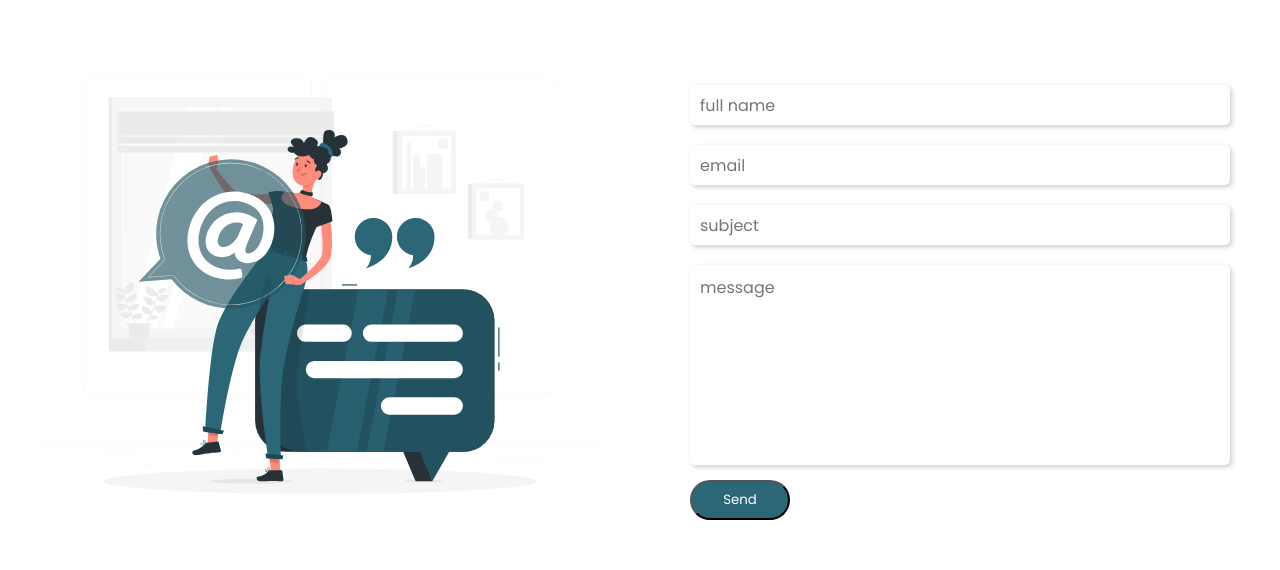
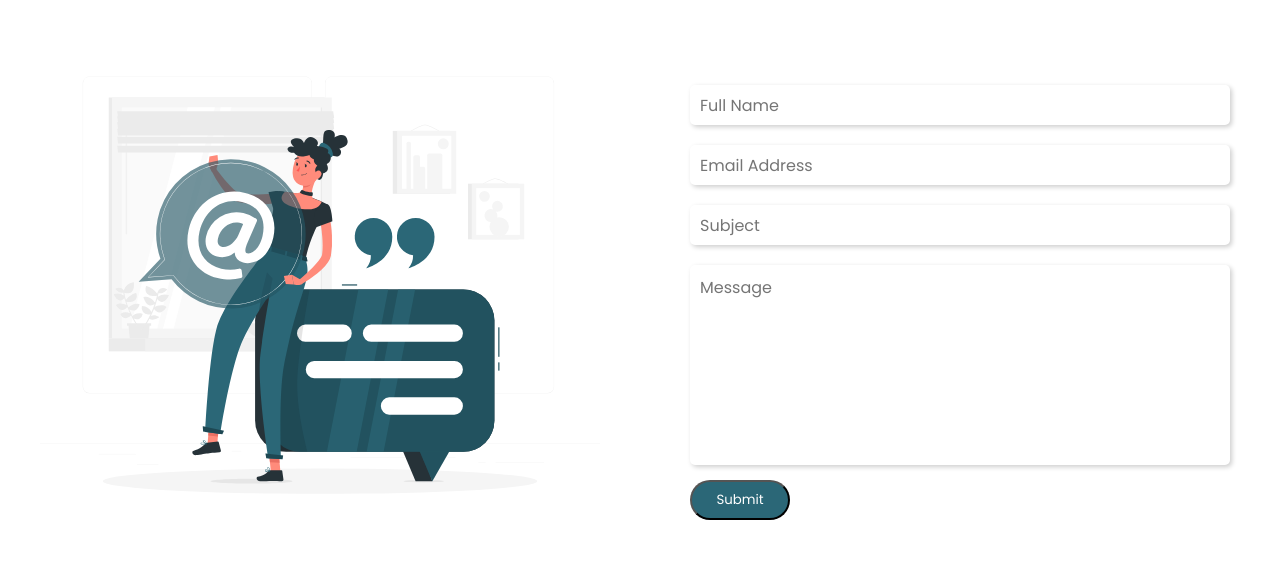
Before and after one commit to miraqeelhassan/starwebservices, a plain HTML site: page index.html in a window 1280 px wide. Shown: the part 5501-6071 px from the top of the page. Drawn offline with nearby package versions, Linux system fonts and the light colour scheme.

Commit message:
Update index.html

```diff
--- a/index.html
+++ b/index.html
@@ -311,14 +311,14 @@
     <form action="https://formsubmit.co/39a42aa3ed4ee76cc43174e767409c8c" method="POST">
 
       <div class="inputBox">
-        <input type="text" name="name" placeholder="full name" id="Name" required="">
+        <input type="text" name="name" placeholder="Full Name" id="Name" required="">
       </div>
 
-      <input type="email" name="email" placeholder="email" id="Sender" required="">
+      <input type="email" name="email" placeholder="Email Address" id="Sender" required="">
 
-      <input type="text" name="subject" placeholder="subject" id="Subject" required="">
+      <input type="text" name="subject" placeholder="Subject" id="Subject" required="">
 
-      <textarea name="message" cols="30" rows="10" placeholder="message" id="Message" required=""></textarea>
+      <textarea name="message" cols="30" rows="10" placeholder="Message" id="Message" required=""></textarea>
 
       <input type="hidden" name="_next" value="https://miraqeelhassan.github.io/starwebservices/thankyou.html">
 
@@ -326,7 +326,7 @@
 
       <input type="hidden" name="_captcha" value="false">
 
-      <button type="submit" value="submit">send</button>
+      <button type="submit" value="submit">submit</button>
 
     </form>
   </div>
```
